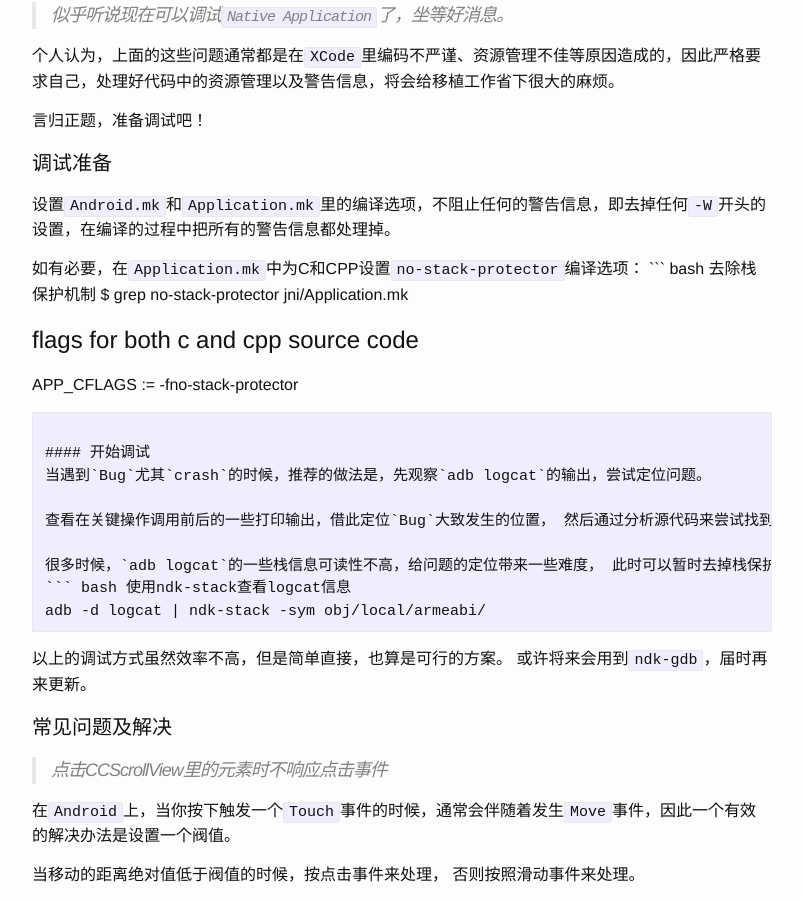
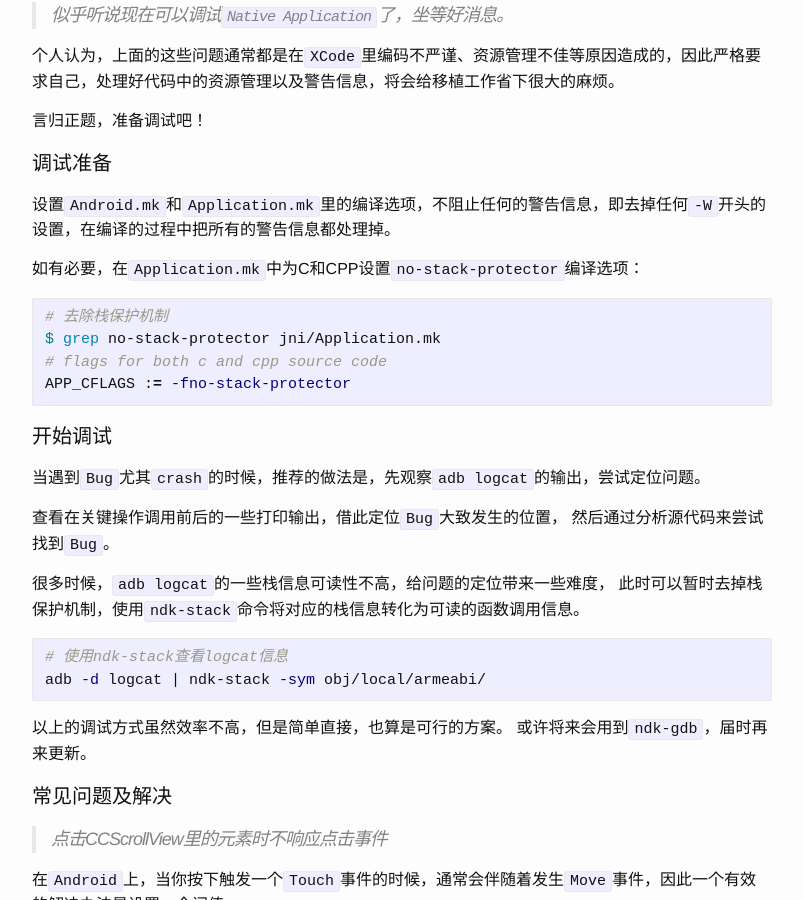
Before and after one commit to qingzhupig/qingzhupig.github.io, a Jekyll site: the page built from _posts/2014-01-16-debug-cocos2dx-android-project.md, in a window 1280 px wide and 900 px high, scrolled down 536 px. Shown: the whole window, without its empty margins (238-1041 px from the left). Built offline with Jekyll 4.4.1, drawn with Linux system fonts in a browser that asks for light colours.

Commit message:
fix code highlight syntax

````diff
--- a/_posts/2014-01-16-debug-cocos2dx-android-project.md
+++ b/_posts/2014-01-16-debug-cocos2dx-android-project.md
@@ -26,7 +26,9 @@ categories: development
 设置`Android.mk`和`Application.mk`里的编译选项，不阻止任何的警告信息，即去掉任何`-W`开头的设置，在编译的过程中把所有的警告信息都处理掉。
 
 如有必要，在`Application.mk`中为C和CPP设置`no-stack-protector`编译选项：
-``` bash 去除栈保护机制
+
+``` bash
+# 去除栈保护机制
 $ grep no-stack-protector jni/Application.mk
 # flags for both c and cpp source code
 APP_CFLAGS := -fno-stack-protector
@@ -38,7 +40,9 @@ APP_CFLAGS := -fno-stack-protector
 查看在关键操作调用前后的一些打印输出，借此定位`Bug`大致发生的位置， 然后通过分析源代码来尝试找到`Bug`。
 
 很多时候，`adb logcat`的一些栈信息可读性不高，给问题的定位带来一些难度， 此时可以暂时去掉栈保护机制，使用`ndk-stack`命令将对应的栈信息转化为可读的函数调用信息。
-``` bash 使用ndk-stack查看logcat信息
+
+``` bash
+# 使用ndk-stack查看logcat信息
 adb -d logcat | ndk-stack -sym obj/local/armeabi/
 ```
 
````
